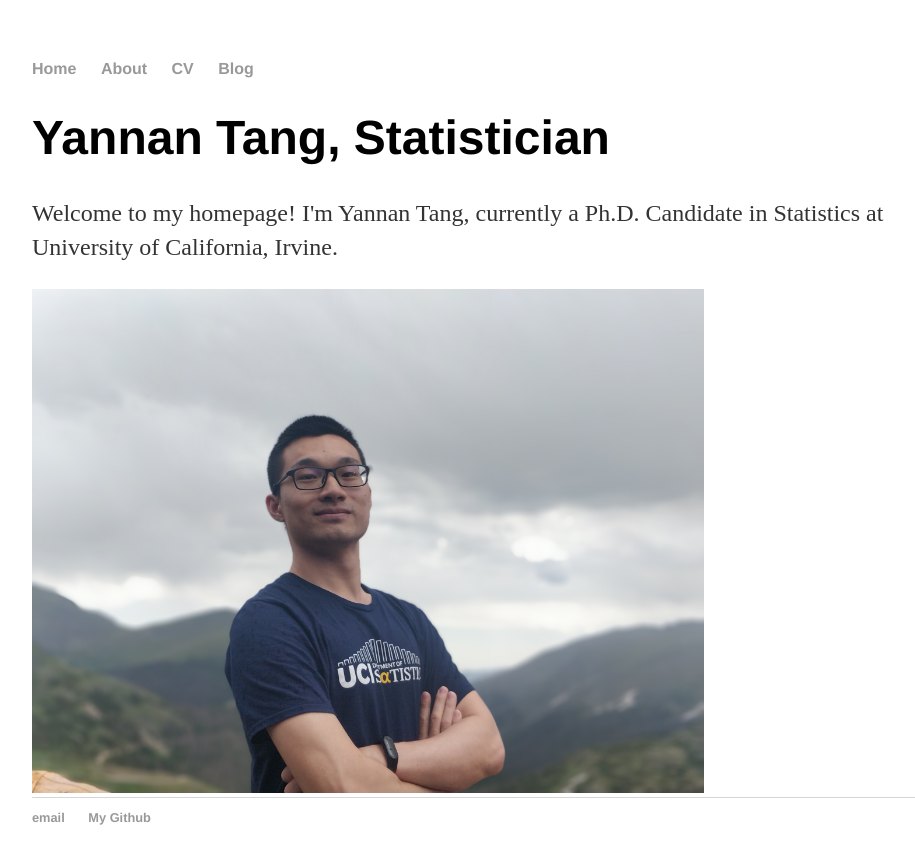
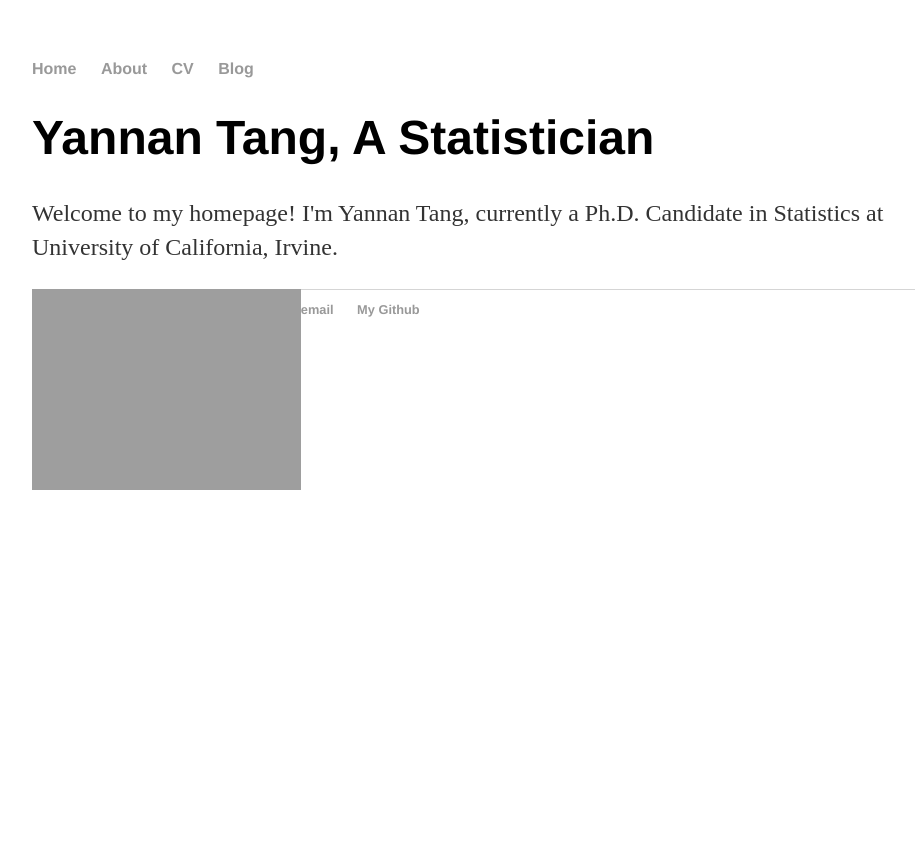
Before and after one commit to YannanTang/YannanTang.github.io, a Jekyll site: the page built from index.html, in a window 1280 px wide. Shown: the top 864 px of the page, without its empty margins (160-1075 px from the left). Built offline with Jekyll 4.4.1, drawn with Linux system fonts in a browser that asks for light colours.

Commit message:
Align image

```diff
--- a/index.html
+++ b/index.html
@@ -3,9 +3,9 @@
 title: Yannan Tang, Ph.D. Candidate in Statistics
 ---
 <div class="blurb">
-	<h1>Yannan Tang, Statistician</h1>
+	<h1>Yannan Tang, A Statistician</h1>
 	<p>Welcome to my homepage! I'm Yannan Tang, currently a Ph.D. Candidate in Statistics at University of California, Irvine. </p>
 
-	<style>img {width: 75%}</style>
-	<img src="https://yannantang.github.io/images/YannanFigure.jpg">
+	<style>img {width: 30%}</style>
+	<img align="left" src="https://yannantang.github.io/images/YannanFigure2.jpg">
 </div><!-- /.blurb -->
```
